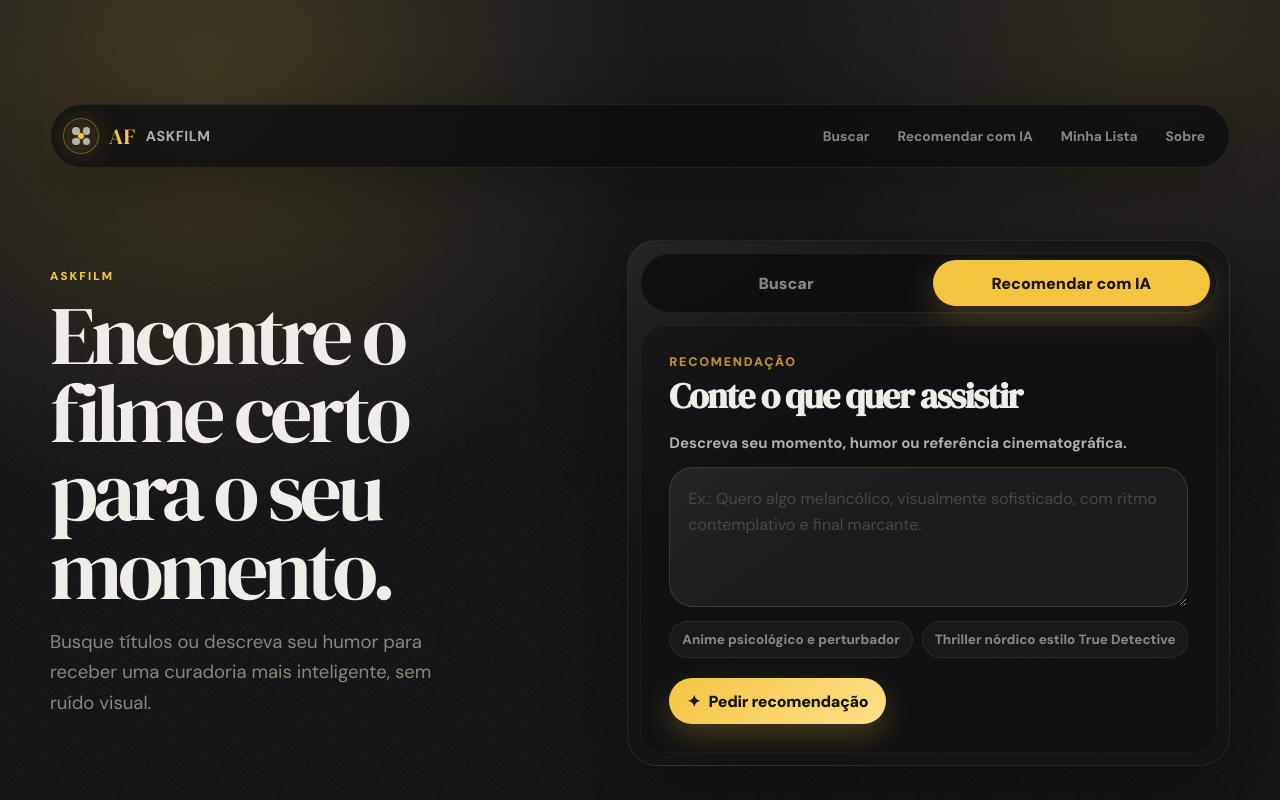
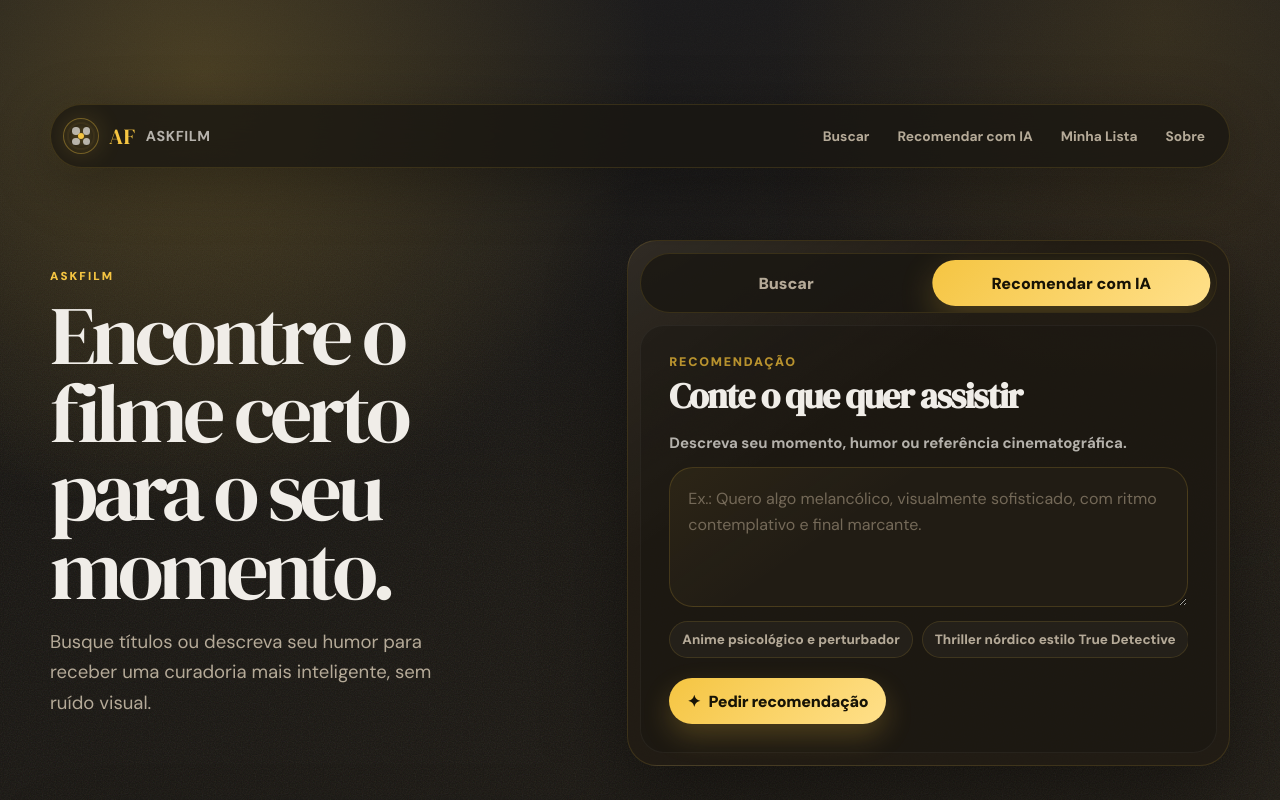
Before and after one commit to gustadev-vrgs/tcc-filmes, a Next.js app: page / in a window 1280 px wide. Shown: the top 800 px of the page. Built offline with nearby package versions, Linux system fonts and the light colour scheme.

Commit message:
Improve AskFilm home usability

```diff
--- a/app/globals.css
+++ b/app/globals.css
@@ -2,15 +2,15 @@
 
 :root {
   color-scheme: dark;
-  --bg-primary: #0D0D0F;
-  --bg-secondary: #141416;
-  --bg-tertiary: #1C1C1F;
+  --bg-primary: #14120f;
+  --bg-secondary: #191611;
+  --bg-tertiary: #211c14;
   --accent-gold: #F5C542;
   --accent-gold-dim: #B8922E;
   --text-primary: #F0EDE8;
-  --text-secondary: #8A8780;
-  --text-muted: #4A4845;
-  --border: rgba(255,255,255,0.08);
+  --text-secondary: #b5aa98;
+  --text-muted: #746958;
+  --border: rgba(245, 197, 66, 0.13);
   --gradient-poster: linear-gradient(135deg, #1a1a2e, #16213e, #0f3460);
   --shadow-soft: 0 24px 80px rgba(0, 0, 0, 0.38);
 }
@@ -26,7 +26,10 @@ html {
 body {
   margin: 0;
   min-height: 100vh;
-  background: var(--bg-primary);
+  background:
+    radial-gradient(circle at 12% 0%, rgba(245, 197, 66, 0.11), transparent 32rem),
+    radial-gradient(circle at 90% 12%, rgba(107, 72, 28, 0.16), transparent 28rem),
+    linear-gradient(135deg, #14120f 0%, #191611 48%, #211c14 100%);
   color: var(--text-primary);
   font-family: "DM Sans", system-ui, sans-serif;
 }
@@ -93,7 +96,7 @@ p {
   border: 1px solid var(--border);
   border-radius: 999px;
   padding: 9px 12px;
-  background: rgba(13, 13, 15, 0.76);
+  background: rgba(25, 22, 17, 0.78);
   box-shadow: 0 14px 60px rgba(0, 0, 0, 0.32);
   backdrop-filter: blur(22px);
 }
@@ -218,18 +221,37 @@ p {
   padding: 12px;
   background:
     linear-gradient(145deg, rgba(255, 255, 255, 0.07), transparent 34%),
-    rgba(20, 20, 22, 0.86);
+    rgba(33, 28, 20, 0.88);
   box-shadow: var(--shadow-soft);
 }
 
 .mode-toggle {
+  position: relative;
   display: grid;
   grid-template-columns: repeat(2, minmax(0, 1fr));
   gap: 8px;
   border: 1px solid var(--border);
   border-radius: 999px;
   padding: 6px;
-  background: rgba(13, 13, 15, 0.76);
+  background: rgba(25, 22, 17, 0.78);
+  overflow: hidden;
+}
+
+.mode-toggle::before {
+  content: "";
+  position: absolute;
+  inset-block: 6px;
+  left: 6px;
+  width: calc((100% - 20px) / 2);
+  border-radius: 999px;
+  background: linear-gradient(135deg, var(--accent-gold), #ffe08a);
+  box-shadow: 0 12px 34px rgba(245, 197, 66, 0.24);
+  transform: translateX(0);
+  transition: transform 260ms cubic-bezier(0.2, 0.8, 0.2, 1);
+}
+
+.mode-toggle.is-recommend::before {
+  transform: translateX(calc(100% + 8px));
 }
 
 .mode-toggle button {
@@ -239,13 +261,15 @@ p {
   background: transparent;
   color: var(--text-secondary);
   font-weight: 900;
-  transition: background 180ms ease, color 180ms ease, transform 180ms ease;
+  position: relative;
+  z-index: 1;
+  transition: color 180ms ease, transform 180ms ease;
 }
 
 .mode-toggle button.active {
-  background: var(--accent-gold);
+  background: transparent;
   color: #171306;
-  box-shadow: 0 12px 34px rgba(245, 197, 66, 0.24);
+  box-shadow: none;
 }
 
 .panel-section {
@@ -408,7 +432,7 @@ p {
 .how-it-works {
   border: 1px solid var(--border);
   border-radius: 34px;
-  background: rgba(20, 20, 22, 0.66);
+  background: rgba(33, 28, 20, 0.68);
   box-shadow: 0 18px 70px rgba(0, 0, 0, 0.28);
 }
 
@@ -438,7 +462,7 @@ p {
   border: 1px solid var(--border);
   border-radius: 999px;
   padding: 10px 14px;
-  background: rgba(13, 13, 15, 0.76);
+  background: rgba(25, 22, 17, 0.78);
   color: var(--text-secondary);
   font-size: 0.9rem;
   line-height: 1.35;
@@ -623,16 +647,19 @@ p {
 }
 
 .movie-caption {
-  display: flex;
-  align-items: flex-start;
-  justify-content: space-between;
-  gap: 12px;
+  display: grid;
+  gap: 5px;
+  min-height: 74px;
   padding: 12px 3px 0;
 }
 
 .movie-caption h3 {
   margin-bottom: 4px;
   font-size: 0.98rem;
+  display: -webkit-box;
+  overflow: hidden;
+  -webkit-box-orient: vertical;
+  -webkit-line-clamp: 2;
   line-height: 1.25;
   letter-spacing: -0.02em;
 }
@@ -663,7 +690,7 @@ p {
 .skeleton-card strong {
   display: block;
   border-radius: 999px;
-  background: rgba(13, 13, 15, 0.34);
+  background: rgba(25, 22, 17, 0.42);
 }
 
 .skeleton-card span {
@@ -675,6 +702,52 @@ p {
   width: 72%;
   height: 18px;
   margin-top: calc(150% - 54px);
+}
+
+.pagination {
+  display: flex;
+  flex-wrap: wrap;
+  align-items: center;
+  justify-content: center;
+  gap: 10px;
+  margin-top: 24px;
+}
+
+.pagination-pages {
+  display: flex;
+  flex-wrap: wrap;
+  justify-content: center;
+  gap: 8px;
+}
+
+.pagination button,
+.pagination span {
+  min-width: 42px;
+  min-height: 40px;
+  border: 1px solid var(--border);
+  border-radius: 999px;
+  padding: 0 13px;
+  background: rgba(25, 22, 17, 0.72);
+  color: var(--text-secondary);
+  font-weight: 900;
+}
+
+.pagination span {
+  display: grid;
+  place-items: center;
+  border-color: transparent;
+  background: transparent;
+}
+
+.pagination button:hover:not(:disabled),
+.pagination button.active {
+  border-color: rgba(245, 197, 66, 0.48);
+  background: var(--accent-gold);
+  color: #171306;
+}
+
+.pagination button:disabled {
+  opacity: 0.48;
 }
 
 .how-it-works {
@@ -693,7 +766,7 @@ p {
   border: 1px solid var(--border);
   border-radius: 24px;
   padding: 20px;
-  background: rgba(28, 28, 31, 0.58);
+  background: rgba(33, 28, 20, 0.62);
 }
 
 .steps-grid span {
@@ -866,7 +939,27 @@ p {
 .real-poster {
   display: grid;
   place-items: center;
-  background: linear-gradient(135deg, #191919, #2a2416);
+  background: linear-gradient(135deg, #191611, #2f2718);
+}
+
+.poster-button {
+  width: 100%;
+  padding: 0;
+  cursor: pointer;
+  transition: border-color 180ms ease, box-shadow 180ms ease, filter 180ms ease, transform 180ms ease;
+}
+
+.poster-button:hover,
+.poster-button:focus-visible {
+  border-color: rgba(245, 197, 66, 0.5);
+  box-shadow: 0 26px 58px rgba(0, 0, 0, 0.36), 0 0 0 4px rgba(245, 197, 66, 0.08);
+  filter: brightness(1.06);
+  transform: translateY(-2px) scale(1.01);
+}
+
+.poster-button:focus-visible {
+  outline: 2px solid rgba(245, 197, 66, 0.65);
+  outline-offset: 4px;
 }
 
 .real-poster img {
@@ -885,7 +978,7 @@ p {
   border: 1px dashed rgba(245, 197, 66, 0.26);
   border-radius: 24px;
   padding: clamp(18px, 3vw, 28px);
-  background: rgba(13, 13, 15, 0.52);
+  background: rgba(25, 22, 17, 0.58);
   color: var(--text-secondary);
 }
 
@@ -935,7 +1028,7 @@ p {
   min-height: 340px;
   border: 1px solid rgba(255, 255, 255, 0.045);
   border-radius: 24px;
-  background: rgba(13, 13, 15, 0.34);
+  background: rgba(25, 22, 17, 0.42);
 }
 
 .mode-heading {
@@ -981,27 +1074,6 @@ p {
 .movie-card {
   display: grid;
   gap: 0;
-}
-
-.details-link {
-  flex: 0 0 auto;
-  align-self: flex-start;
-  border: 1px solid rgba(245, 197, 66, 0.34);
-  border-radius: 999px;
-  background: rgba(245, 197, 66, 0.1);
-  color: var(--accent-gold);
-  padding: 8px 10px;
-  font-size: 0.76rem;
-  font-weight: 900;
-  white-space: nowrap;
-  transition: background 180ms ease, border-color 180ms ease, transform 180ms ease;
-}
-
-.details-link:hover,
-.details-link:focus-visible {
-  border-color: rgba(245, 197, 66, 0.65);
-  background: rgba(245, 197, 66, 0.18);
-  transform: translateY(-1px);
 }
 
 .details-backdrop {
--- a/app/page.tsx
+++ b/app/page.tsx
@@ -1,6 +1,6 @@
 "use client";
 
-import { FormEvent, useEffect, useState } from "react";
+import { FormEvent, useEffect, useRef, useState } from "react";
 
 type ActiveMode = "search" | "recommend";
 type FilterKey = "Todos" | "Filme" | "Série" | "Anime" | "Doc";
@@ -19,6 +19,11 @@ type CatalogItem = {
   year: string;
   type: Exclude<FilterKey, "Todos">;
   poster: string;
+};
+
+type OmdbSearchPayload = {
+  Search: SearchItem[];
+  totalResults: string;
 };
 
 type MovieDetails = SearchItem & {
@@ -153,18 +158,18 @@ function MovieCard({ item, onSelect }: { item: CatalogItem; onSelect: (item: Cat
 
   return (
     <article className="movie-card" aria-label={`${item.title}, ${item.type}`}>
-      <div className="poster-art real-poster">
+      <button
+        type="button"
+        className="poster-art real-poster poster-button"
+        onClick={() => onSelect(item)}
+        aria-label={`Abrir detalhes de ${item.title}`}
+      >
         {hasPoster ? <img src={item.poster} alt={`Pôster de ${item.title}`} /> : <div className="poster-fallback">AskFilm</div>}
         <span className="type-badge">{item.type.toUpperCase()}</span>
-      </div>
+      </button>
       <div className="movie-caption">
-        <div>
-          <h3>{item.title}</h3>
-          <p>{item.year} • {item.type}</p>
-        </div>
-        <button type="button" className="details-link" onClick={() => onSelect(item)}>
-          Ver detalhes
-        </button>
+        <h3>{item.title}</h3>
+        <p>{item.year} • {item.type}</p>
       </div>
     </article>
   );
@@ -190,6 +195,82 @@ function ResultsGrid({ isLoading, items, onSelect }: { isLoading: boolean; items
         <MovieCard item={item} key={item.id} onSelect={onSelect} />
       ))}
     </div>
+  );
+}
+
+function getPaginationRange(currentPage: number, totalPages: number) {
+  const pages: Array<number | "ellipsis-left" | "ellipsis-right"> = [];
+
+  if (totalPages <= 7) {
+    return Array.from({ length: totalPages }, (_, index) => index + 1);
+  }
+
+  pages.push(1);
+
+  const start = Math.max(2, currentPage - 1);
+  const end = Math.min(totalPages - 1, currentPage + 1);
+
+  if (start > 2) {
+    pages.push("ellipsis-left");
+  }
+
+  for (let page = start; page <= end; page += 1) {
+    pages.push(page);
+  }
+
+  if (end < totalPages - 1) {
+    pages.push("ellipsis-right");
+  }
+
+  pages.push(totalPages);
+
+  return pages;
+}
+
+function Pagination({
+  currentPage,
+  totalPages,
+  isLoading,
+  onPageChange
+}: {
+  currentPage: number;
+  totalPages: number;
+  isLoading: boolean;
+  onPageChange: (page: number) => void;
+}) {
+  if (totalPages <= 1) {
+    return null;
+  }
+
+  const pageItems = getPaginationRange(currentPage, totalPages);
+
+  return (
+    <nav className="pagination" aria-label="Paginação dos resultados">
+      <button type="button" onClick={() => onPageChange(currentPage - 1)} disabled={currentPage === 1 || isLoading}>
+        Anterior
+      </button>
+      <div className="pagination-pages">
+        {pageItems.map((page) =>
+          typeof page === "number" ? (
+            <button
+              type="button"
+              key={page}
+              className={page === currentPage ? "active" : ""}
+              onClick={() => onPageChange(page)}
+              disabled={page === currentPage || isLoading}
+              aria-current={page === currentPage ? "page" : undefined}
+            >
+              {page}
+            </button>
+          ) : (
+            <span key={page} aria-hidden="true">…</span>
+          )
+        )}
+      </div>
+      <button type="button" onClick={() => onPageChange(currentPage + 1)} disabled={currentPage === totalPages || isLoading}>
+        Próximo
+      </button>
+    </nav>
   );
 }
 
@@ -262,6 +343,10 @@ export default function Home() {
   const [selectedDetails, setSelectedDetails] = useState<MovieDetails | null>(null);
   const [isDetailsLoading, setIsDetailsLoading] = useState(false);
   const [detailsError, setDetailsError] = useState("");
+  const [currentPage, setCurrentPage] = useState(1);
+  const [totalPages, setTotalPages] = useState(0);
+  const [lastSearchQuery, setLastSearchQuery] = useState("");
+  const resultsRef = useRef<HTMLElement | null>(null);
 
   useEffect(() => {
     const interval = window.setInterval(() => {
@@ -273,40 +358,66 @@ export default function Home() {
 
   const filteredItems = activeFilter === "Todos" ? visibleItems : visibleItems.filter((item) => item.type === activeFilter);
 
+  function scrollToResults() {
+    window.setTimeout(() => {
+      resultsRef.current?.scrollIntoView({ behavior: "smooth", block: "start" });
+    }, 80);
+  }
+
+  async function runTitleSearch(query: string, page = 1) {
+    setIsLoading(true);
+    setHasSearched(true);
+    setStatusMessage(page === 1 ? "Buscando títulos..." : `Carregando página ${page}...`);
+
+    try {
+      const response = await fetch(`/api/omdb?type=search&q=${encodeURIComponent(query)}&page=${page}`);
+      const data = await response.json();
+
+      if (!response.ok) {
+        throw new Error(data.error ?? "Não foi possível buscar agora.");
+      }
+
+      const payload = data as OmdbSearchPayload;
+      const items = payload.Search.map(mapSearchItem);
+      const totalResults = Number(payload.totalResults);
+      const nextTotalPages = Number.isFinite(totalResults) ? Math.ceil(totalResults / 10) : 0;
+
+      setVisibleItems(items);
+      setCurrentPage(page);
+      setTotalPages(nextTotalPages);
+      setLastSearchQuery(query);
+      setStatusMessage(
+        `Encontramos ${totalResults} resultado${totalResults === 1 ? "" : "s"} para “${query}”. Página ${page} de ${nextTotalPages}.`
+      );
+      scrollToResults();
+    } catch (error) {
+      setVisibleItems([]);
+      setCurrentPage(1);
+      setTotalPages(0);
+      setStatusMessage(error instanceof Error ? error.message : "Não foi possível buscar agora.");
+    } finally {
+      setIsLoading(false);
+    }
+  }
+
   async function handleTitleSearch(event: FormEvent<HTMLFormElement>) {
     event.preventDefault();
     setActiveMode("search");
-    setIsLoading(true);
-    setHasSearched(true);
-    setStatusMessage("Buscando títulos...");
     setActiveFilter("Todos");
 
     const query = searchTitle.trim();
 
     if (!query) {
       setVisibleItems([]);
+      setCurrentPage(1);
+      setTotalPages(0);
+      setLastSearchQuery("");
+      setHasSearched(true);
       setStatusMessage("Informe um título, gênero ou referência para buscar.");
-      setIsLoading(false);
       return;
     }
 
-    try {
-      const response = await fetch(`/api/omdb?type=search&q=${encodeURIComponent(query)}`);
-      const data = await response.json();
-
-      if (!response.ok) {
-        throw new Error(data.error ?? "Não foi possível buscar agora.");
-      }
-
-      const items = (data.Search as SearchItem[]).map(mapSearchItem);
-      setVisibleItems(items);
-      setStatusMessage(`Encontramos ${items.length} resultado${items.length === 1 ? "" : "s"} para “${query}”.`);
-    } catch (error) {
-      setVisibleItems([]);
-      setStatusMessage(error instanceof Error ? error.message : "Não foi possível buscar agora.");
-    } finally {
-      setIsLoading(false);
-    }
+    await runTitleSearch(query, 1);
   }
 
   async function handleSelectMovie(item: CatalogItem) {
@@ -341,11 +452,23 @@ export default function Home() {
     setActiveMode("recommend");
     setHasSearched(true);
     setVisibleItems([]);
+    setCurrentPage(1);
+    setTotalPages(0);
+    setLastSearchQuery("");
     setStatusMessage(
       recommendationPrompt.trim()
         ? "Pedido recebido. A integração com IA foi preservada; nenhum card fictício será exibido sem uma resposta conectada."
         : "Descreva o que você quer assistir para pedir uma recomendação."
     );
+    scrollToResults();
+  }
+
+  function handlePageChange(page: number) {
+    if (!lastSearchQuery || page < 1 || page > totalPages || page === currentPage) {
+      return;
+    }
+
+    void runTitleSearch(lastSearchQuery, page);
   }
 
   return (
@@ -377,7 +500,7 @@ export default function Home() {
         </div>
 
         <div className="interaction-panel" aria-label="Modos de interação">
-          <div className="mode-toggle" role="tablist" aria-label="Escolha um modo">
+          <div className={`mode-toggle ${activeMode === "search" ? "is-search" : "is-recommend"}`} role="tablist" aria-label="Escolha um modo">
             <button
               type="button"
               className={activeMode === "search" ? "active" : ""}
@@ -423,7 +546,7 @@ export default function Home() {
         </div>
       </section>
 
-      <section className="results-section" id="results" aria-labelledby="results-title">
+      <section className="results-section" id="results" aria-labelledby="results-title" ref={resultsRef}>
         <div className="results-heading">
           <div>
             <p className="eyebrow">Resultados</p>
@@ -433,7 +556,10 @@ export default function Home() {
         </div>
         {visibleItems.length > 0 && <FilterBar activeFilter={activeFilter} onChange={setActiveFilter} />}
         {hasSearched && (visibleItems.length > 0 || isLoading) ? (
-          <ResultsGrid isLoading={isLoading} items={filteredItems} onSelect={handleSelectMovie} />
+          <>
+            <ResultsGrid isLoading={isLoading} items={filteredItems} onSelect={handleSelectMovie} />
+            <Pagination currentPage={currentPage} totalPages={totalPages} isLoading={isLoading} onPageChange={handlePageChange} />
+          </>
         ) : (
           <div className="empty-state">
             <p>Use a busca ou descreva uma vontade acima. Os resultados aparecerão aqui somente depois da sua ação.</p>
--- a/package.json
+++ b/package.json
@@ -6,7 +6,7 @@
     "dev": "next dev",
     "build": "next build",
     "start": "next start",
-    "lint": "next lint"
+    "lint": "tsc --noEmit --incremental false"
   },
   "dependencies": {
     "@types/node": "latest",
```
